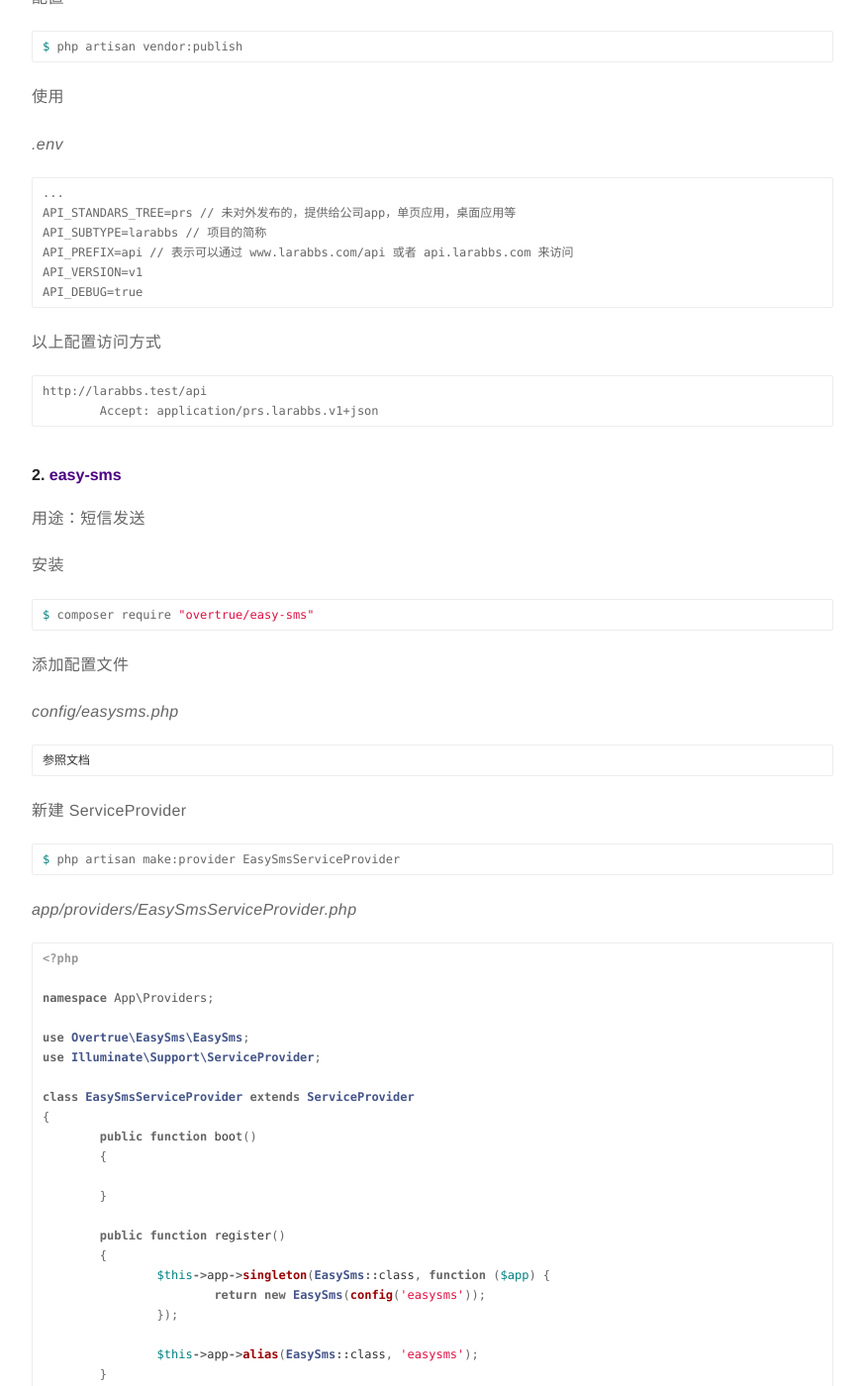
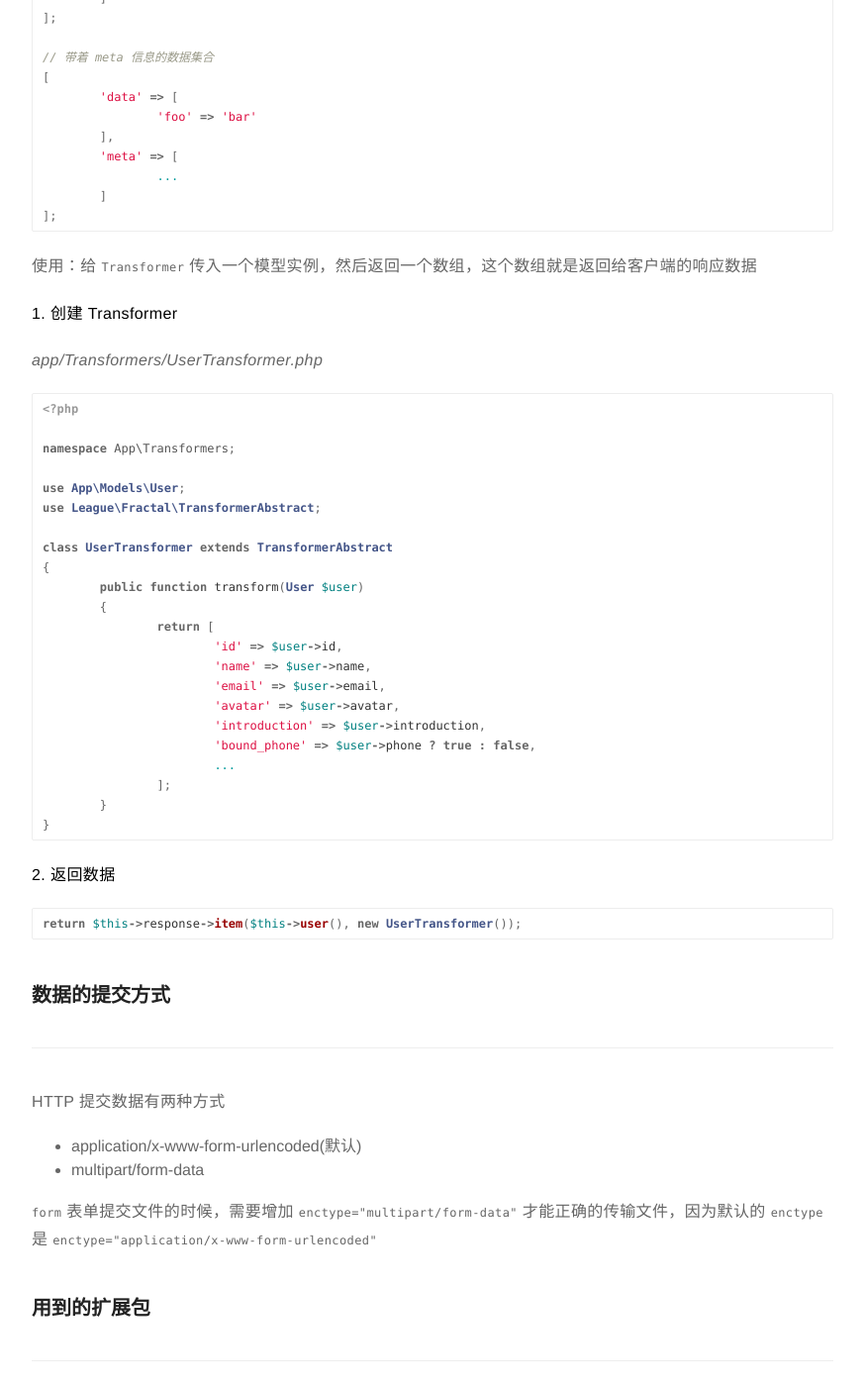
Before and after one commit to rust17/blog, a Jekyll site: the page built from _posts/2018-08-24-laravel-api-learning.record.markdown, in a window 1280 px wide and 1400 px high, scrolled down 5784 px. Shown: the whole window at 99% size, without its empty margins (203-1076 px from the left). Built offline with Jekyll 4.4.1, drawn with Linux system fonts in a browser that asks for light colours; some of the changed text lies outside the part shown.

Commit message:
update laravel api learning record

````diff
--- a/_posts/2018-08-04-How-did-I-use-GitHub-to-learn.markdown
+++ b/_posts/2018-08-04-How-did-I-use-GitHub-to-learn.markdown
@@ -33,3 +33,6 @@
 > 人们眼中的天才之所以卓越非凡，并非天资超人一等，而是付出了持续不断的努力。1万小时的锤炼是任何人从平凡变成世界级大师的必要条件 —— 一万小时定律
 
 &emsp;&emsp;GitHub 作为全球最大的代码仓库，对于想要展示自己成果的用户来说，就好比于 NBA 之于世界上所有的篮球运动员一样。我们可以将自己的项目代码上传至 GitHub，一方面可以作为记录、版本控制，而另一方面，别人也可以通过查看我们的仓库，发现有错误的地方，提交 issue 帮助我们更好地改进，或者别人也可以 fork 你的项目，参与进来。开源的魅力在于，我们不必一个人完成所有的工作，每个人都可以发挥自己的优势，贡献力量，互相协调，共同完成一项作品。
+
+相关链接
+#### [GitHub 的用法与礼仪](https://zhuanlan.zhihu.com/p/37599617)
--- a/_posts/2018-08-24-laravel-api-learning.record.markdown
+++ b/_posts/2018-08-24-laravel-api-learning.record.markdown
@@ -126,9 +126,23 @@
 
 $api->version('v1', [
 	'namespace' => 'App\Http\Controller\Api', // 使得 v1 版本的路由都指向 App\Http\Controllers\Api
-], function($api) {
-	$api->post('verificationCodes', 'VerificationCodesController@store')
-		->name('api.verificationCodes.store');
+], function ($api) {
+	$api->group([
+		// 通过中间件添加频率限制
+		// 设置为一分钟一次
+		'middleware' => 'api.throttle',
+		'limit' => 1,
+		'expires' => 1,
+	], function($api) {
+		$api->post('xxx', 'xxx')->name('xxx');
+		// 通过中间件添加 token 验证
+		// 需要 token 验证的接口
+		$api->group([
+			'middleware' => 'api.auth',
+		], function ($api) {
+			$api->get(xxx,xxx)->name(xxx);
+		})
+	});
 });
 ```
 ### API 的表单验证
@@ -161,32 +175,13 @@
 
 ---
 ```php
-return $this->response->array([xxx])->setStatusCode(xxx);
+return $this->response->array([xxx])->setMeta([xxx])->setStatusCode(xxx);
 ```
 ### 防止时序攻击的字符串比较
 
 ---
 ```php
 hash_equals($verifyData['code'], $request->verification_code);
-```
-### 调用频率限制
-
----
-通过中间件添加频率限制
-```php
-...
-$api->version('v1', [
-	'namespace' => 'App\Http\Controllers\Api',
-], function ($api) {
-	$api->group([
-		// 设置为一分钟一次
-		'middleware' => 'api.throttle',
-		'limit' => 1,
-		'expires' => 1,
-	], function($api) {
-		$api->post('xxx', 'xxx')->name('xxx');
-	});
-});
 ```
 ### OAuth 2.0 流程解释
 
@@ -196,6 +191,100 @@
 3. 用户同意授权后，认证服务器将用户导向客户端事先指定的 `重定向URI`，同时附上一个授权码
 4. 客户端获取授权码发送至服务器，服务器通过授权码以及 `APP_SECRET` 向第三方服务器申请 `access_token`
 5. 服务器通过 `access_token`，向第三方服务器申请用户数据，完成登录流程
+
+### [Fractal](https://github.com/thephpleague/fractal)
+
+---
+说明：Fractal 是一个数据转换层，API 开发中处理响应数据的结构与嵌套关系，最后将数据返回给客户端
+
+数据结构：
+
+* DataArraySerializer
+
+```php
+// 带 meta 信息的单条数据
+[
+	'data' => [
+		'foo' => 'bar'
+	],
+	'meta' => [
+		...
+	]
+];
+// 带着 meta 信息的数据集合
+[
+	'data' => [
+		'foo' => 'bar'
+	],
+	'meta' => [
+		...
+	]
+];
+```
+
+* ArraySerializer
+
+```php
+// 带着 meta 信息的单条数据
+[
+	'foo' => 'bar'
+	'meta' => [
+		...
+	]
+];
+
+// 带着 meta 信息的数据集合
+[
+	'data' => [
+		'foo' => 'bar'
+	],
+	'meta' => [
+		...
+	]
+];
+```
+使用：给 `Transformer` 传入一个模型实例，然后返回一个数组，这个数组就是返回给客户端的响应数据
+
+**1. 创建 Transformer**
+
+*app/Transformers/UserTransformer.php*
+```php
+<?php
+
+namespace App\Transformers;
+
+use App\Models\User;
+use League\Fractal\TransformerAbstract;
+
+class UserTransformer extends TransformerAbstract
+{
+	public function transform(User $user)
+	{
+		return [
+			'id' => $user->id,
+			'name' => $user->name,
+			'email' => $user->email,
+			'avatar' => $user->avatar,
+			'introduction' => $user->introduction,
+			'bound_phone' => $user->phone ? true : false,
+			...
+		];
+	}
+}
+```
+**2. 返回数据**
+```php
+return $this->response->item($this->user(), new UserTransformer());
+```
+### 数据的提交方式
+
+---
+HTTP 提交数据有两种方式
+
+* application/x-www-form-urlencoded(默认)
+* multipart/form-data
+
+`form` 表单提交文件的时候，需要增加 `enctype="multipart/form-data"` 才能正确的传输文件，因为默认的 `enctype` 是 `enctype="application/x-www-form-urlencoded"`
 
 ### 用到的扩展包
 
@@ -446,6 +535,23 @@
 // 删除 token
 Auth::guard('api')->logout();
 ```
+#### 6.[liyu/dingo-serializer-switch][6]
+
+用途：方便地切换 `DataArraySerializer` 和 `ArraySerializer`
+
+安装
+```bash
+$ composer require liyu/dingo-serializer-switch
+```
+使用
+
+*route/api.php*
+```php
+$api->version('v1', [
+	'namespace' => 'App\Http\Controller\Api',
+	'middleware' => 'serializer:array' // 添加了一个中间件
+], function ($api) {})
+```
 
 相关链接：[https://laravel-china.org/courses/laravel-advance-training-5.5](https://laravel-china.org/courses/laravel-advance-training-5.5)
 
````
Also changed, not shown: other parts of _posts/2018-08-24-laravel-api-learning.record.markdown (+1 -0 lines).
